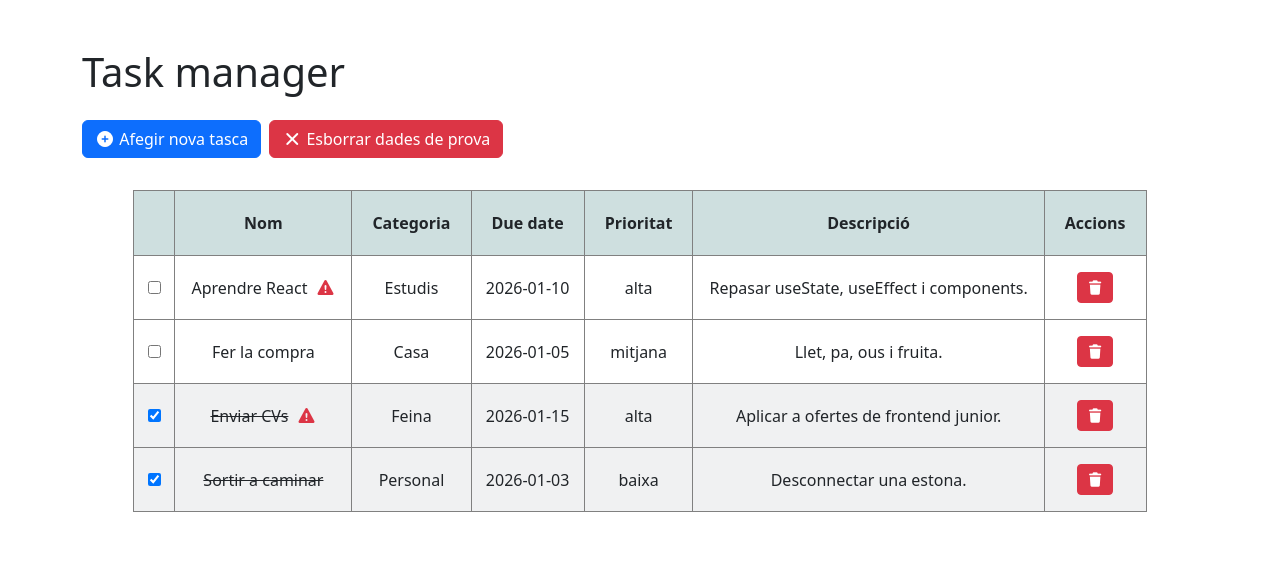
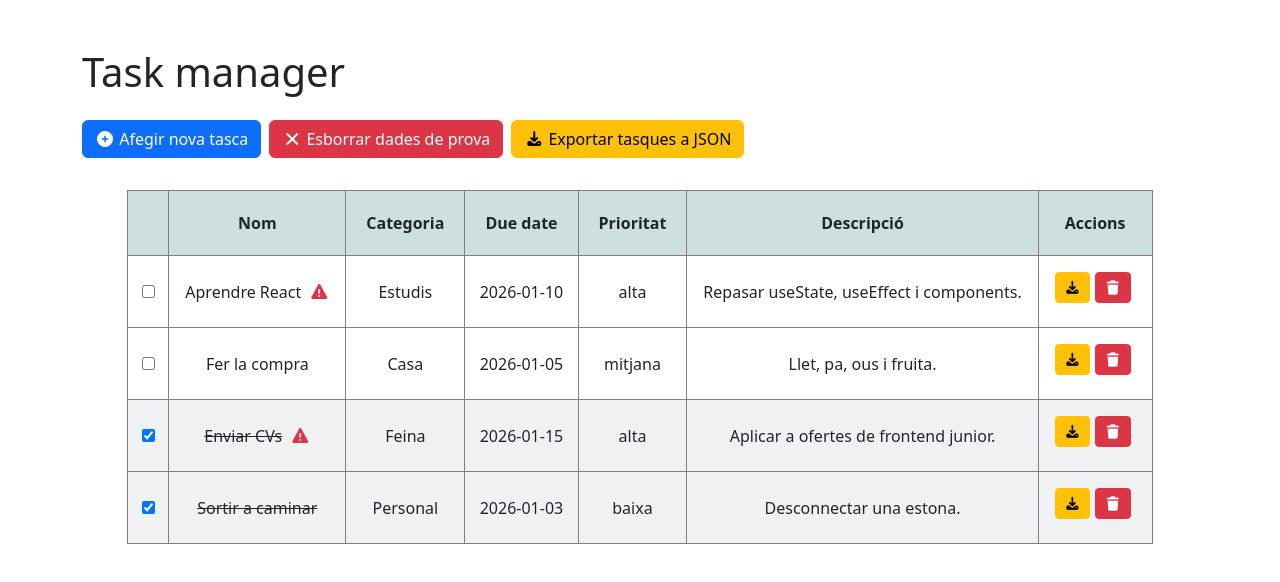
Before and after one commit to aaroncano2006/react_task_manager, a React (Vite) app: page / in a window 1280 px wide. Both pictures are taken after a click on the button "Carregar dades de prova". Shown: the top 582 px of the page. Built offline with nearby package versions, Linux system fonts and the light colour scheme.

Commit message:
S'ha afegit la possibilitat d'exportar tasques en format JSON.

```diff
--- a/src/App.jsx
+++ b/src/App.jsx
@@ -1,6 +1,4 @@
 import { useState, useEffect } from "react";
-import reactLogo from "./assets/react.svg";
-import viteLogo from "/vite.svg";
 import Card from "./components/Card";
 import Form from "./components/Form";
 import Button from "./components/Button";
@@ -13,7 +11,7 @@ import Checkbox from "./components/Checkbox";
 import Tasklist from "./components/Tasklist";
 import Modal from "./components/Modal";
 import { TASK_SEED } from "./seeders/task_seed";
-import {CATEGORIES, PRIORITATS, TASKS_KEY} from "./constants/index";
+import { CATEGORIES, PRIORITATS, TASKS_KEY } from "./constants/index";
 
 function App() {
   /*====CARREGAR TASQUES====*/
@@ -49,7 +47,7 @@ function App() {
   const askDeleteTask = (target) => {
     setTaskToDelete(target);
     setShowDeleteModal(true);
-  }
+  };
 
   /**
    * Esborra una tasca concreta del llistat. S'ha de passar com a paràmetre a un component Tasklist.jsx i dins d'aquest a un component Button.jsx
@@ -115,6 +113,46 @@ function App() {
     TASK_SEED.some((seed) => seed.taskId === task.taskId)
   );
 
+  /**
+   * Exporta una tasca concreta a un fitxer JSON.
+   * @param {*} target
+   * @returns
+   */
+  const exportTask = (target) => {
+    const tasks = JSON.parse(localStorage.getItem(TASKS_KEY));
+    const targetTask = tasks.find((task) => task.taskId === target);
+    if (!targetTask) return; // Si no troba la tasca surt i no s'executa.
+
+    const dataStr = JSON.stringify(targetTask);
+    // Crea un fitxer en memòria tipus Blob que desa text pla, en aquest cas la tasca en format JSON.
+    const tempFile = new Blob([dataStr], { type: "application/json" });
+    const url = URL.createObjectURL(tempFile); // URL temporal.
+
+    // Simula la descarrega creant un element "a".
+    const link = document.createElement("a");
+    link.href = url;
+    link.download = `task-${target}.json`;
+    link.click();
+
+    URL.revokeObjectURL(url); // Esborra la URL temporal.
+  };
+
+  /**
+   * Exporta totes les tasques a un fitxer JSON.
+   */
+  const exportAllTasks = () => {
+    const dataStr = JSON.stringify(localStorage.getItem(TASKS_KEY));
+    const tempFile = new Blob([dataStr], { type: "application/json" });
+    const url = URL.createObjectURL(tempFile);
+
+    const link = document.createElement("a");
+    link.href = url;
+    link.download = `tasks.json`;
+    link.click();
+
+    URL.revokeObjectURL(url);
+  }
+
   return (
     <>
       <div className="container mt-5">
@@ -152,6 +190,14 @@ function App() {
               <i className="fa-solid fa-xmark"></i> Esborrar dades de prova
             </Button>
           )}
+
+          <Button
+              bootstrap="btn btn-warning me-2 mb-2"
+              type="button"
+              action={exportAllTasks}
+            >
+              <i className="fa-solid fa-download"></i> Exportar tasques a JSON
+            </Button>
         </div>
 
         <Card headerText="Crear tasca" id="formCard">
@@ -276,6 +322,7 @@ function App() {
                   content={tasks}
                   onDelete={askDeleteTask}
                   onMark={markTask}
+                  onExport={exportTask}
                 ></Tasklist>
               </tbody>
             </table>
@@ -291,8 +338,7 @@ function App() {
           submitButtonBootstrap="btn btn-danger"
           target={taskToDelete}
           action={deleteTask}
-        >
-        </Modal>
+        ></Modal>
       </div>
     </>
   );
--- a/src/components/Tasklist.jsx
+++ b/src/components/Tasklist.jsx
@@ -1,6 +1,6 @@
 import Button from "./Button";
 
-function Tasklist({ content, onDelete, onMark }) {
+function Tasklist({ content, onDelete, onMark, onExport }) {
   return (
     <>
       {content.map((task) => (
@@ -33,7 +33,15 @@ function Tasklist({ content, onDelete, onMark }) {
 
           <td className="p-3">
             <Button
-              bootstrap="btn btn-sm btn-danger"
+              bootstrap="btn btn-sm btn-warning mb-2"
+              type="button"
+              action={() => onExport(task.taskId)}
+            >
+              <i className="fa-solid fa-download"></i>
+            </Button>
+
+            <Button
+              bootstrap="btn btn-sm btn-danger mb-2"
               type="button"
               action={() => onDelete(task.taskId)}
             >
--- a/src/styles/App.css
+++ b/src/styles/App.css
@@ -16,3 +16,7 @@ th {
 tr {
     text-align: center;
 }
+
+td button {
+    margin-right: 5px;
+}
```
